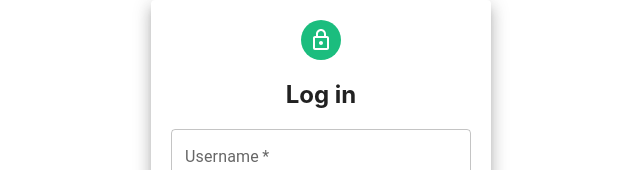
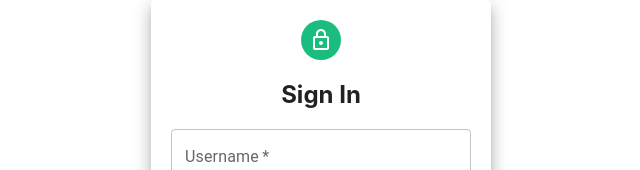
Before and after one commit to Asna1303/Placeme-2.0, a React (Create React App) app: page / in a window 1280 px wide. Shown: the top 170 px of the page, without its empty margins (319-959 px from the left). Built offline with nearby package versions, Linux system fonts and the light colour scheme.

Commit message:
validated the username field : only the email id can be entered

```diff
--- a/src/molecules/login.js
+++ b/src/molecules/login.js
@@ -22,7 +22,7 @@ const Login = ({ handleChange }) => {
       remember: false
   }
   const validationSchema = Yup.object().shape({
-      username: Yup.string().email('please enter valid email').required("Required"),
+      username: Yup.string().email('please enter valid email id').required("Required"),
       password: Yup.string().required("Required")
   })
   const onSubmit = (values, props) => {
@@ -39,7 +39,7 @@ const Login = ({ handleChange }) => {
             <Paper elevation={10} style={paperStyle}>
                 <Grid align='center'>
                     <Avatar style={avatarStyle}><LockOutlinedIcon /></Avatar>
-                    <h2>Log in</h2>
+                    <h2>Sign In</h2>
                 </Grid>
                 <Formik initialValues={initialValues} onSubmit={onSubmit} validationSchema={validationSchema}>
                     {(props) => (
```
